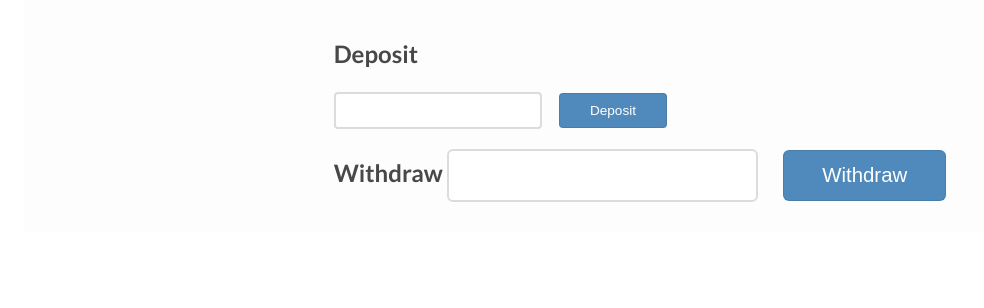
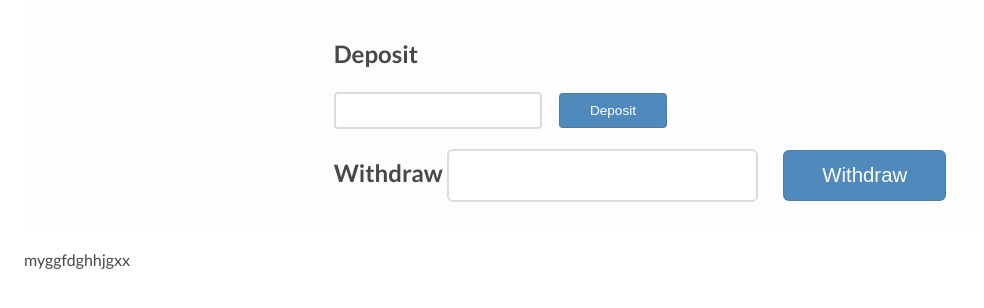
Before and after one commit to zeeshanzaidi1974/exp1, a plain HTML site: page index.html in a window 1280 px wide. Shown: the part 104-412 px from the top of the page, without its empty margins (0-984 px from the left). Drawn offline with Linux system fonts and the light colour scheme.

Commit message:
Update index.html

```diff
--- a/index.html
+++ b/index.html
@@ -46,5 +46,7 @@
 <script type="text/javascript" src="bank_account_script.js"></script>
 <script type="text/javascript" src="type_writer_script.js"></script>
 
+<p>myggfdghhjgxx</p>
+
 </body>
 </html>
```
